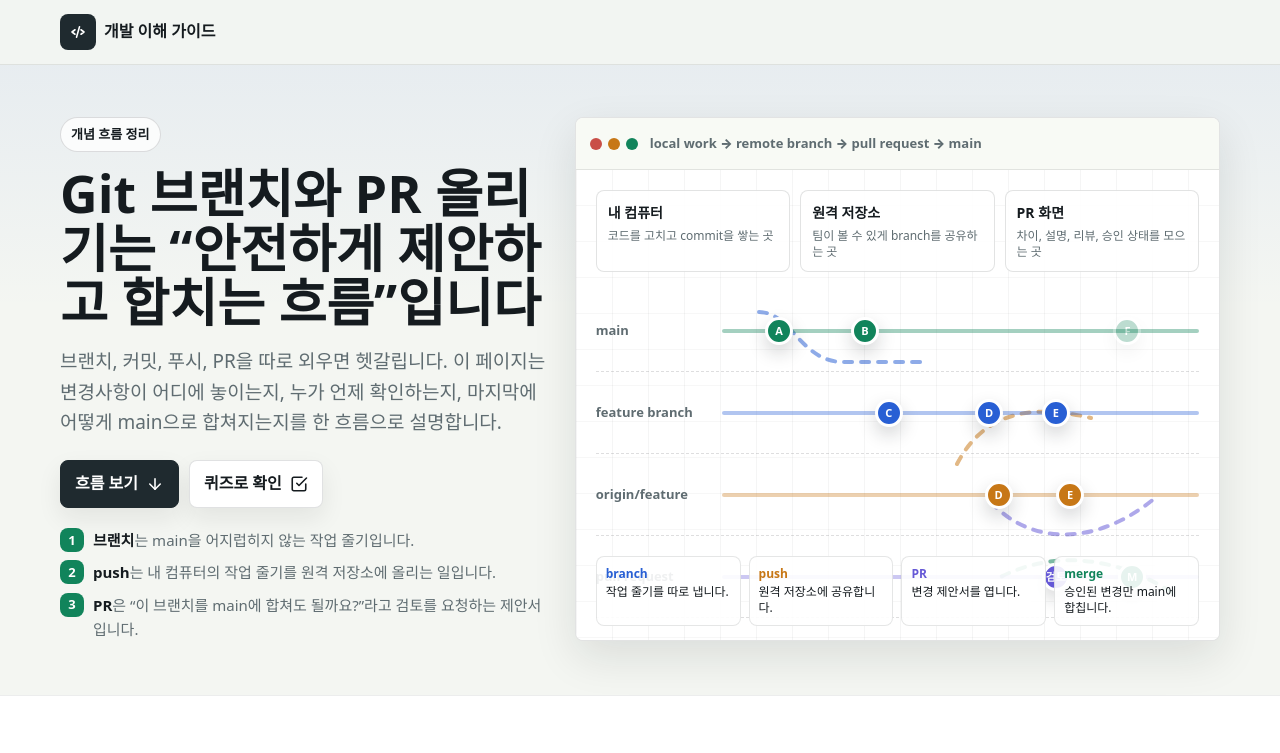
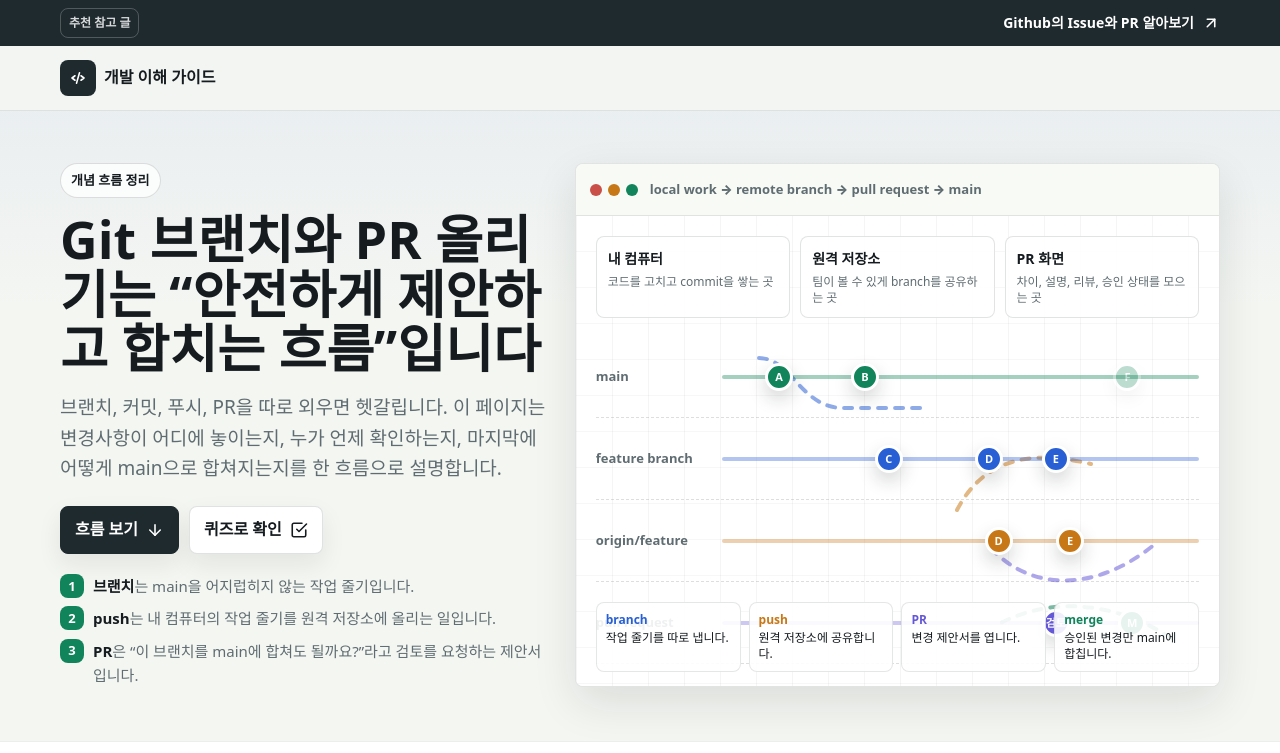
Before and after one commit to sinamorolgo/dev-edu, a plain HTML site: page git-branch-pr-guide-v2.html in a window 1280 px wide. Shown: the top 753 px of the page. Drawn offline with Linux system fonts and the light colour scheme.

Commit message:
Add top PR reference link

```diff
--- a/git-branch-pr-guide-v2.html
+++ b/git-branch-pr-guide-v2.html
@@ -79,6 +79,52 @@
       backdrop-filter: blur(16px);
     }
 
+    .reference-strip {
+      color: #fff;
+      background: var(--dark);
+    }
+
+    .reference-inner {
+      min-height: 46px;
+      display: flex;
+      align-items: center;
+      justify-content: space-between;
+      gap: 12px;
+      padding: 7px 0;
+    }
+
+    .reference-label {
+      flex: 0 0 auto;
+      padding: 4px 8px;
+      border: 1px solid rgba(255, 255, 255, 0.22);
+      border-radius: 8px;
+      color: rgba(255, 255, 255, 0.82);
+      font-size: 12px;
+      font-weight: 900;
+    }
+
+    .reference-link {
+      min-width: 0;
+      display: inline-flex;
+      align-items: center;
+      justify-content: flex-end;
+      gap: 8px;
+      color: #fff;
+      text-align: right;
+      text-decoration: none;
+      font-size: 14px;
+      font-weight: 900;
+      line-height: 1.35;
+      word-break: keep-all;
+    }
+
+    .reference-link:hover,
+    .reference-link:focus-visible {
+      outline: 3px solid rgba(255, 255, 255, 0.24);
+      outline-offset: 2px;
+      text-decoration: underline;
+    }
+
     .topbar-inner {
       min-height: 64px;
       display: flex;
@@ -1234,6 +1280,17 @@
         min-height: 58px;
       }
 
+      .reference-inner {
+        align-items: flex-start;
+        flex-direction: column;
+        gap: 6px;
+      }
+
+      .reference-link {
+        justify-content: flex-start;
+        text-align: left;
+      }
+
       .brand span:last-child {
         display: none;
       }
@@ -1395,6 +1452,16 @@
   </style>
 </head>
 <body>
+  <aside class="reference-strip" aria-label="추천 참고 글">
+    <div class="shell reference-inner">
+      <span class="reference-label">추천 참고 글</span>
+      <a class="reference-link" href="https://devwriter.tistory.com/42">
+        Github의 Issue와 PR 알아보기
+        <svg class="icon" viewBox="0 0 24 24" aria-hidden="true"><path d="M7 17 17 7"></path><path d="M7 7h10v10"></path></svg>
+      </a>
+    </div>
+  </aside>
+
   <header class="topbar">
     <div class="shell topbar-inner">
       <a class="brand" href="./index.html" aria-label="개발 이해 가이드 홈으로">
```
